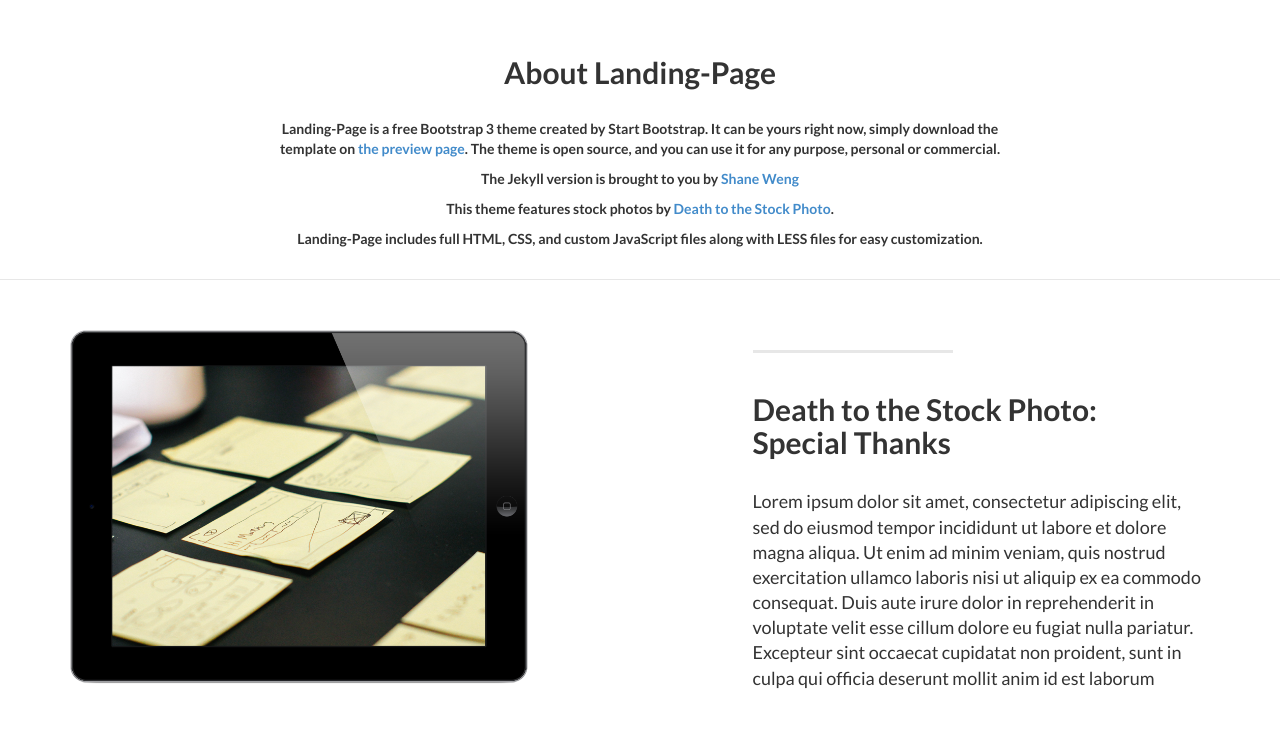
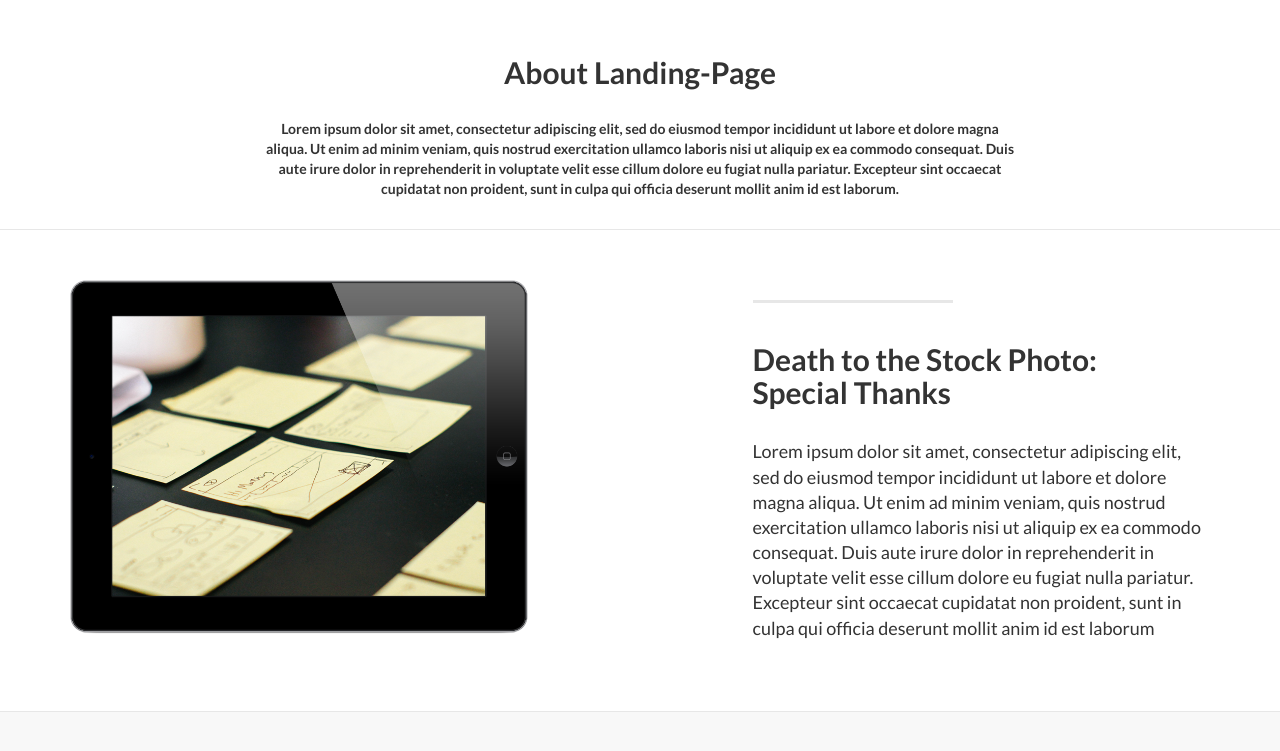
Before and after one commit to kaitlynm1/kaitlynm1.github.io, a Jekyll site: the page built from index.html, in a window 1280 px wide and 900 px high, scrolled down 641 px, cut to the strip 140-891 px from the top of the window. Built offline with Jekyll 4.4.1, drawn with Linux system fonts in a browser that asks for light colours.

Commit message:
Changing about to lorem dummy text

```diff
--- a/_includes/about.html
+++ b/_includes/about.html
@@ -5,10 +5,8 @@
               <br/><br/>
               <h2>About Landing-Page</h2>
               <br/>
-                <p>Landing-Page is a free Bootstrap 3 theme created by Start Bootstrap. It can be yours right now, simply download the template on <a href="http://startbootstrap.com/template-overviews/landing-page/">the preview page</a>. The theme is open source, and you can use it for any purpose, personal or commercial.</p>
-                <p>The Jekyll version is brought to you by <a href="https://github.com/swcool">Shane Weng</a></p>
-                <p>This theme features stock photos by <a href="http://join.deathtothestockphoto.com//">Death to the Stock Photo</a>.</p>
-                <p>Landing-Page includes full HTML, CSS, and custom JavaScript files along with LESS files for easy customization.</p>
+                <!--<p>The Jekyll version is brought to you by <a href="https://github.com/swcool">Shane Weng</a></p>-->
+                <p>Lorem ipsum dolor sit amet, consectetur adipiscing elit, sed do eiusmod tempor incididunt ut labore et dolore magna aliqua. Ut enim ad minim veniam, quis nostrud exercitation ullamco laboris nisi ut aliquip ex ea commodo consequat. Duis aute irure dolor in reprehenderit in voluptate velit esse cillum dolore eu fugiat nulla pariatur. Excepteur sint occaecat cupidatat non proident, sunt in culpa qui officia deserunt mollit anim id est laborum.</p>
                 <br/>
               </div>
         </div>
```
